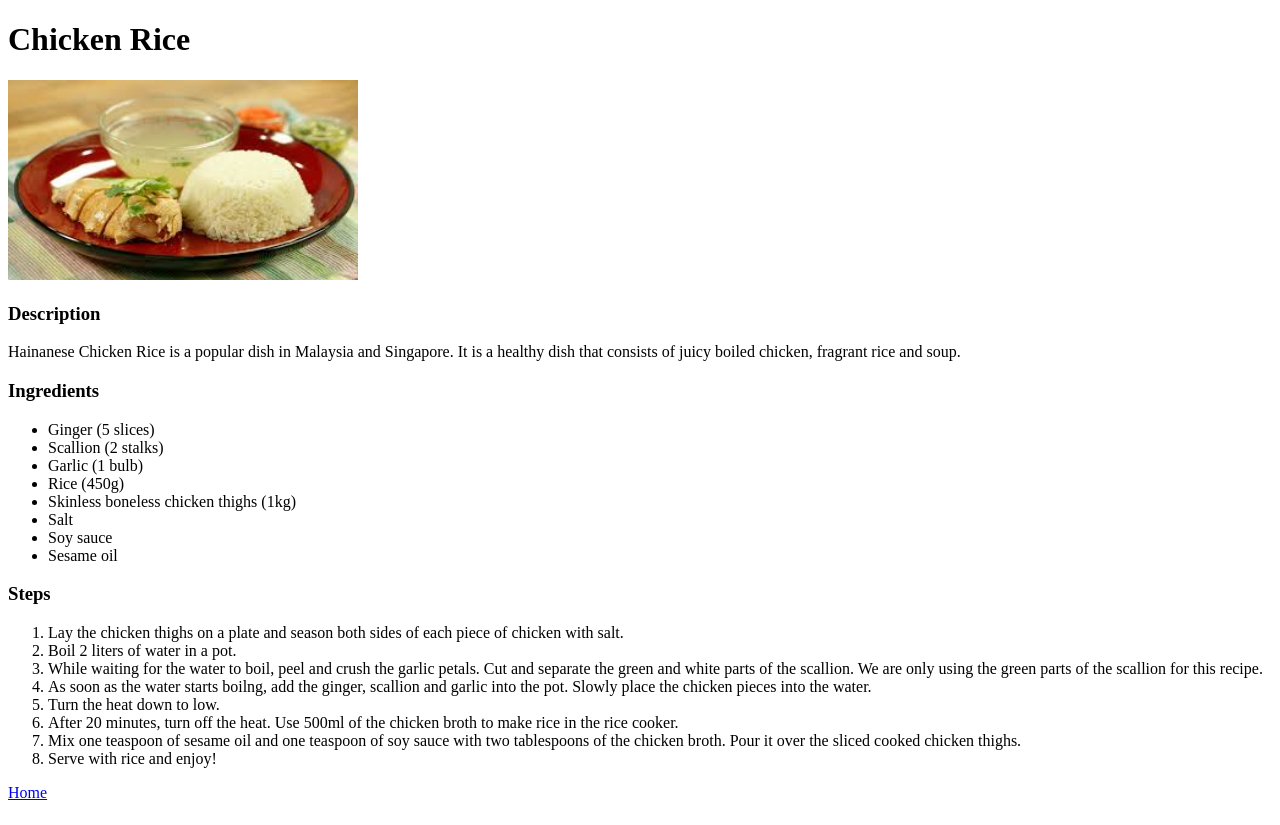
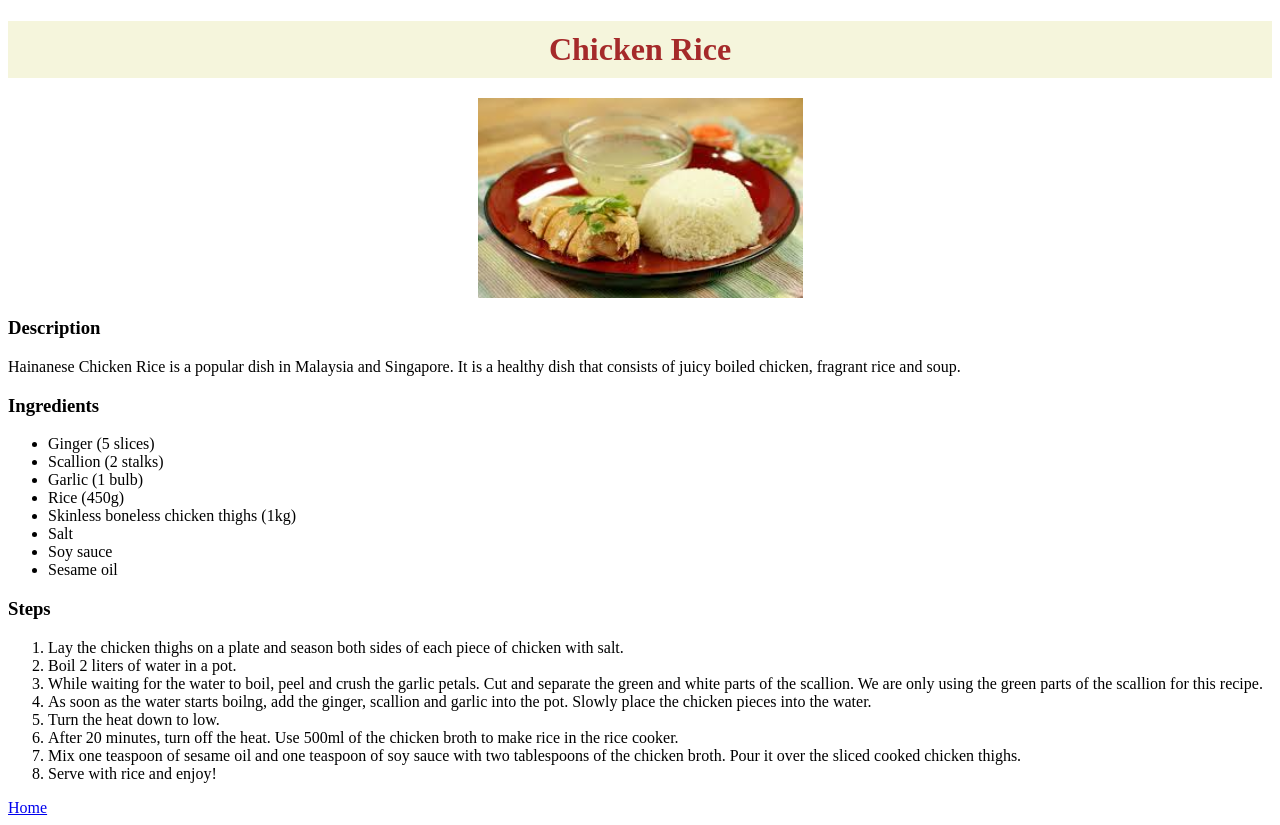
Before and after one commit to Adrian-Koh/odin-recipes, a plain HTML site: page recipes/chicken_rice.html in a window 1280 px wide. Drawn offline with Linux system fonts and the light colour scheme.

Commit message:
Add CSS styles to home and recipe pages
Center title, images and add color to title.

```diff
--- a/recipes/chicken_rice.html
+++ b/recipes/chicken_rice.html
@@ -3,12 +3,13 @@
 <head>
     <meta charset="UTF-8">
     <meta name="viewport" content="width=device-width, initial-scale=1.0">
+    <link rel="stylesheet" href="../styles.css">
     <title>Chicken Rice</title>
 </head>
 <body>
-    <h1>Chicken Rice</h1>
+    <h1 class="title">Chicken Rice</h1>
 
-    <img src="../images/chicken_rice.jpg" alt="chicken rice" height="200" width="350">
+    <img src="../images/chicken_rice.jpg" alt="chicken rice" height="200" width="auto">
 
     <h3>Description</h3>
         <p>Hainanese Chicken Rice is a popular dish in Malaysia and Singapore. It is a healthy dish
--- /dev/null
+++ b/styles.css
@@ -0,0 +1,12 @@
+.title {
+    text-align: center;
+    padding: 10px;
+    margin-bottom: 20px;
+    background-color: beige;
+    color: brown;
+}
+
+img {
+    margin: 0 auto;
+    display: block;
+}
```
Also changed, not shown: index.html (+2 -1 lines), recipes/grilled_cheese.html (+3 -2 lines), recipes/padkrapow.html (+3 -2 lines).
